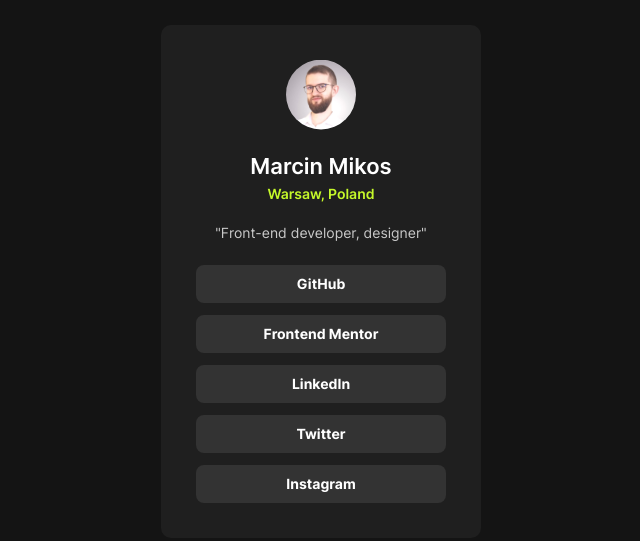
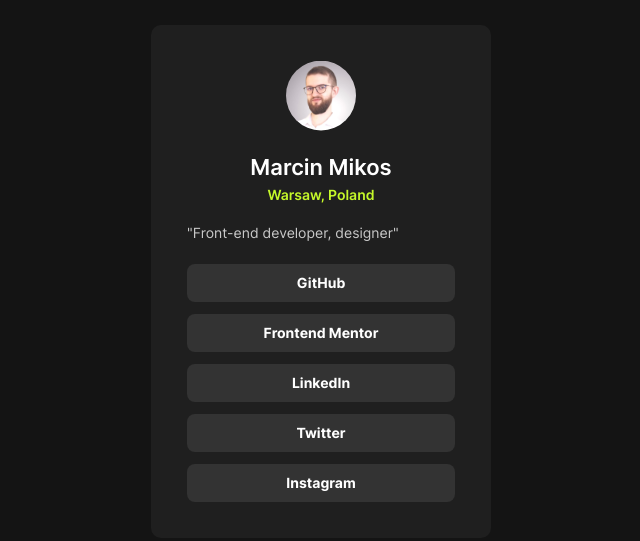
Before and after one commit to M-Mikos/frontend-mentor-social-links-profile, a website: page index.html in a window 1280 px wide. Shown: the part 119-660 px from the top of the page, without its empty margins (319-959 px from the left). Drawn offline with Linux system fonts and the light colour scheme.

Commit message:
Fix spacing spacing styles and quotation tag position

```diff
--- a/index.html
+++ b/index.html
@@ -33,10 +33,10 @@
               Warsaw, Poland
             </address>
           </figcaption>
-          <q class="person__summary">
-            "Front-end developer, designer"
-          </q>
         </figure>
+        <q class="person__summary">
+          "Front-end developer, designer"
+        </q>
         <ul class="socials">
           <li class="socials__button">
   <a
--- a/src/scss/components/_card.scss
+++ b/src/scss/components/_card.scss
@@ -1,9 +1,9 @@
 .card {
   display: flex;
   flex-direction: column;
-  gap: 2.5rem;
-  width: 32rem;
+  gap: 2.4rem;
+  width: 34rem;
   background-color: $surface;
   border-radius: 1rem;
-  padding: 3.5rem;
+  padding: 3.6rem;
 }
```
Also changed, not shown: src/templates/template-app.html (+3 -3 lines), css/main.css.
